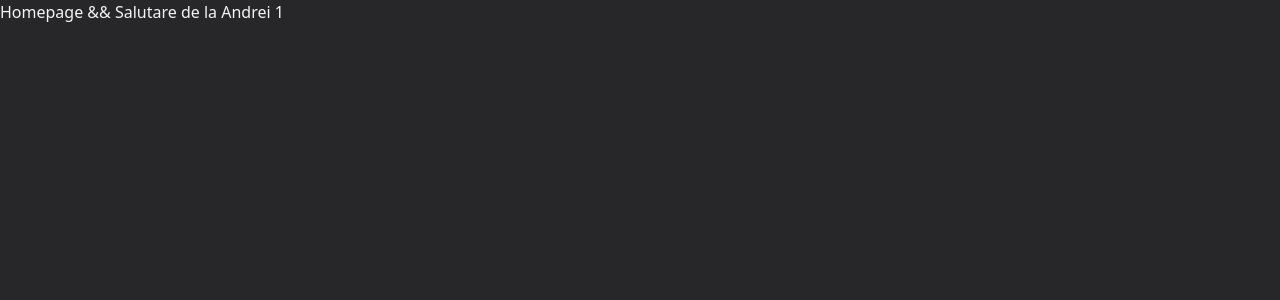
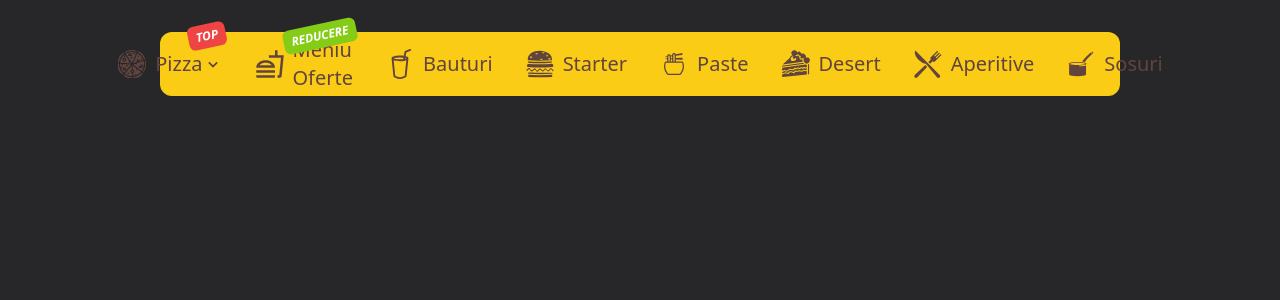
Before and after one commit to FratilaAndrei/andarius-bogdizza, a React (Vite) app: page / in a window 1280 px wide. Shown: the top 300 px of the page. Built offline with nearby package versions, Linux system fonts and the light colour scheme; the HTML template or start-up script is replaced by a standard one.

Commit message:
AND-15 Created OptionsMenu (#3)
Co-authored-by: Dimoiu Bogdan <bogdan.dimoiu@itperspectives.ro>

```diff
--- a/package.json
+++ b/package.json
@@ -14,8 +14,10 @@
     "match-sorter": "^6.3.1",
     "react": "^18.2.0",
     "react-dom": "^18.2.0",
+    "react-icons": "^4.11.0",
     "react-router-dom": "^6.16.0",
-    "sort-by": "^1.2.0"
+    "sort-by": "^1.2.0",
+    "tailwind-merge": "^1.14.0"
   },
   "devDependencies": {
     "@types/react": "^18.2.15",
--- /dev/null
+++ b/src/common/OptionsMenu/OptionMenu.tsx
@@ -0,0 +1,71 @@
+import OptionItem from "./components/OptionItem";
+
+//* Icon imports
+import { BsCupStraw } from "react-icons/bs";
+import { CiBowlNoodles } from "react-icons/ci";
+import {
+  GiCakeSlice,
+  GiFullPizza,
+  GiHamburger,
+  GiKnifeFork,
+  GiSaucepan,
+} from "react-icons/gi";
+import { MdOutlineFastfood } from "react-icons/md";
+const OPTIONS = [
+  {
+    title: "Pizza",
+    icon: <GiFullPizza />,
+    isDropdown: true,
+    label: "TOP",
+    reference: "https://www.youtube.com/watch?v=2-vA5yLWBHg&t=14s",
+  },
+  {
+    title: "Meniu Oferte",
+    icon: <MdOutlineFastfood />,
+    label: "REDUCERE",
+    labelClassName: "bg-lime-500",
+    reference: "https://www.youtube.com/watch?v=2-vA5yLWBHg&t=14s",
+  },
+  {
+    title: "Bauturi",
+    icon: <BsCupStraw />,
+    reference: "https://www.youtube.com/watch?v=2-vA5yLWBHg&t=14s",
+  },
+  {
+    title: "Starter",
+    icon: <GiHamburger />,
+    reference: "https://www.youtube.com/watch?v=2-vA5yLWBHg&t=14s",
+  },
+  {
+    title: "Paste",
+    icon: <CiBowlNoodles />,
+    reference: "https://www.youtube.com/watch?v=2-vA5yLWBHg&t=14s",
+  },
+  {
+    title: "Desert",
+    icon: <GiCakeSlice />,
+    reference: "https://www.youtube.com/watch?v=2-vA5yLWBHg&t=14s",
+  },
+  {
+    title: "Aperitive",
+    icon: <GiKnifeFork />,
+    reference: "https://www.youtube.com/watch?v=2-vA5yLWBHg&t=14s",
+  },
+  {
+    title: "Sosuri",
+    icon: <GiSaucepan />,
+    reference: "https://www.youtube.com/watch?v=2-vA5yLWBHg&t=14s",
+  },
+];
+
+const OptionMenu = () => {
+  return (
+    <div className="bg-yellow-400 flex items-center h-16 w-[75vw] mx-auto justify-center gap-8 rounded-xl top-8 relative text-zinc-800">
+      {OPTIONS.map((op) => (
+        <OptionItem {...op} key={op.title} />
+      ))}
+    </div>
+  );
+};
+
+export default OptionMenu;
--- /dev/null
+++ b/src/common/OptionsMenu/components/OptionItem.tsx
@@ -0,0 +1,82 @@
+import { FC, ReactNode, useState } from "react";
+import { twMerge } from "tailwind-merge";
+
+import { BiChevronDown } from "react-icons/bi";
+
+type OptionItemProps = {
+  title: string;
+  reference: string;
+  icon: ReactNode;
+  label?: string;
+  labelClassName?: string;
+  dropdownIcon?: ReactNode;
+  isDropdown?: boolean;
+};
+
+const OptionItem: FC<OptionItemProps> = ({
+  title,
+  icon,
+  label,
+  reference,
+  isDropdown,
+  labelClassName,
+}) => {
+  const [isHovered, setIsHovered] = useState(false);
+
+  const handleMouseOver = () => {
+    setIsHovered(true);
+  };
+
+  const handleMouseLeave = () => {
+    setIsHovered(false);
+  };
+
+  return (
+    <div
+      className="relative h-full"
+      onMouseEnter={handleMouseOver}
+      onMouseLeave={handleMouseLeave}
+    >
+      <div
+        className={`${
+          isHovered && isDropdown ? "max-h-[200%] py-4" : "max-h-0 py-0"
+        } text-black absolute transition-all overflow-hidden top-full bg-white w-max rounded-sm flex flex-col text-start justify-center px-8 gap-y-4 cursor-default`}
+      >
+        <p className="font-bold text-base font-sans ">Nu ai gasit ceva?</p>
+        <a
+          className="text-sm hover:text-zinc-300"
+          href="https://www.youtube.com/watch?v=9fdqJhNbnSY"
+        >
+          Creeaza-ti propria pizza!
+        </a>
+      </div>
+      <a
+        href={reference}
+        className="hover:text-black hover:opacity-100 transition duration-400 flex items-center text-[#61443e] text-xl cursor-pointer h-full"
+      >
+        <i className="text-3xl mr-2">{icon}</i>
+        <div className="font-medium flex items-center">
+          {title} {isDropdown && <BiChevronDown />}
+        </div>
+      </a>
+      {label && (
+        <div
+          className={twMerge(
+            "absolute -top-2 -right-1 bg-red-500 text-white px-2 rounded-md flex py-1 items-center",
+            labelClassName
+          )}
+          style={{
+            transform: isHovered
+              ? "translate(0, -8px) rotate(-12deg)"
+              : "translate(0) rotate(-12deg)",
+            transition: "transform 0.3s ease",
+          }}
+        >
+          <span className="italic text-xs font-bold">{label}</span>
+        </div>
+      )}
+    </div>
+  );
+};
+
+export default OptionItem;
--- a/src/pages/Home/Home.page.tsx
+++ b/src/pages/Home/Home.page.tsx
@@ -1,6 +1,11 @@
+import OptionMenu from "../../common/OptionsMenu/OptionMenu";
+
 const HomePage = () => {
-  return <div>Homepage && Salutare de la Andrei 1</div>;
+  return (
+    <div>
+      <OptionMenu />
+    </div>
+  );
 };
 
 export default HomePage;
-// salut
```
Also changed, not shown: 1 other file (tests, documents, lock files or other folders).
